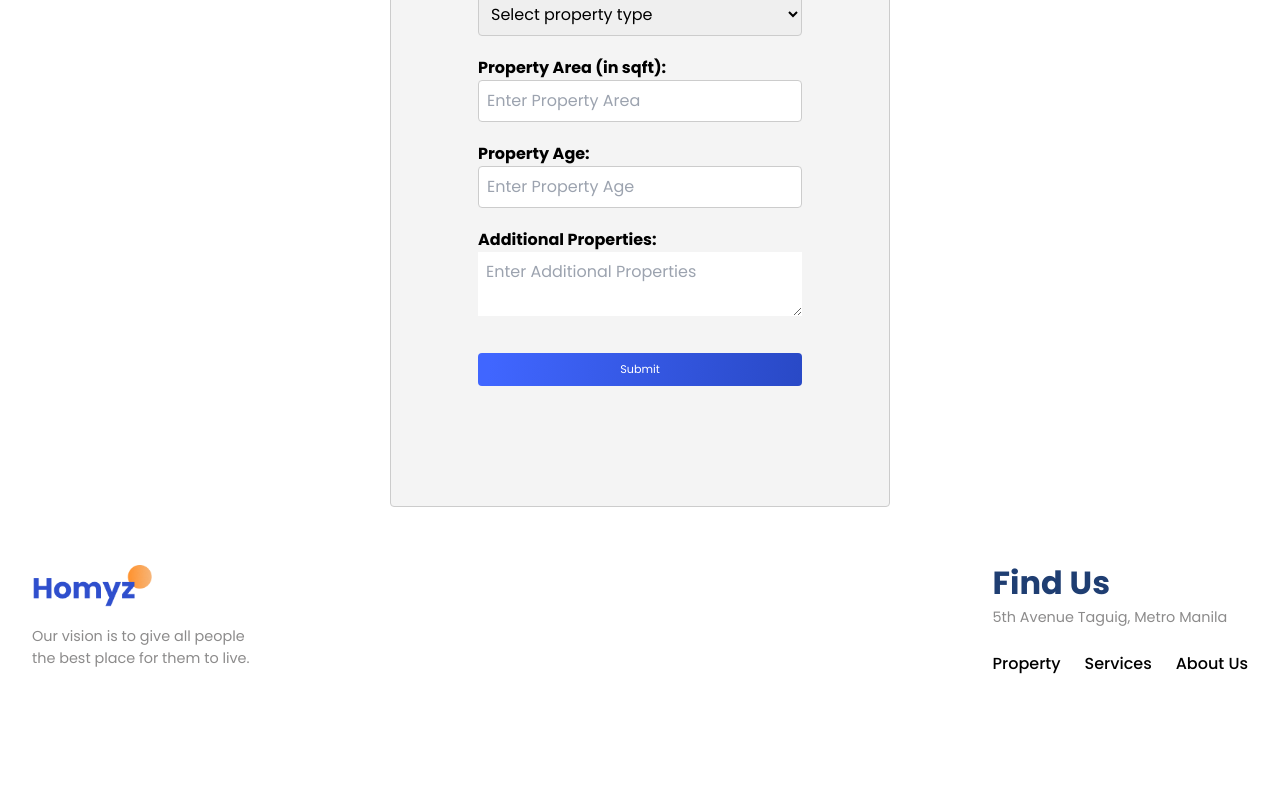
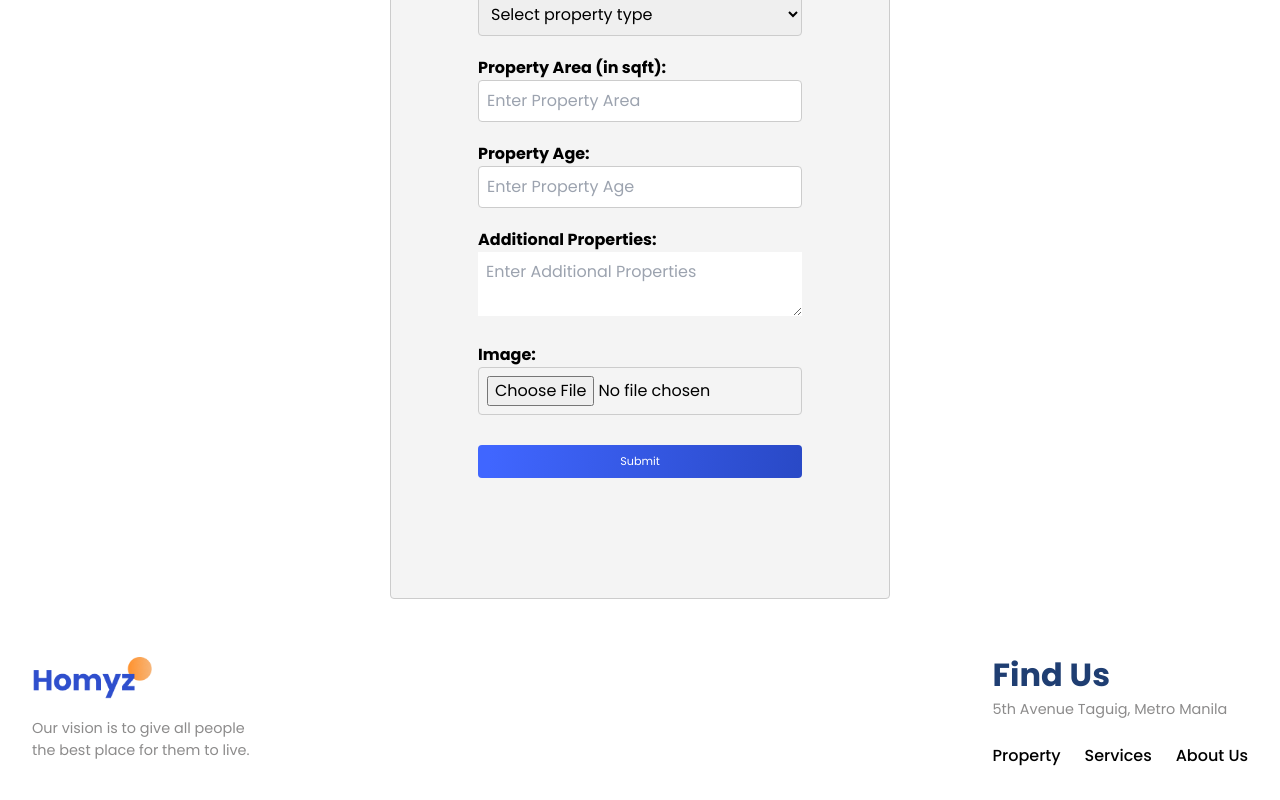
Before and after one commit to blhbhl/mp2-realestate, a React (Vite) app in the folder frontend/: page /sell-a-home in a window 1280 px wide. Shown: the part 715-1515 px from the top of the page. Before the commit the page ends 1423 px from the top, so only its background shows below. Built offline with nearby package versions, Linux system fonts and the light colour scheme.

Commit message:
add image input to valuation form

```diff
--- a/frontend/src/components/Seller/Seller.jsx
+++ b/frontend/src/components/Seller/Seller.jsx
@@ -13,13 +13,19 @@ const Seller = () => {
     propertyType: "",
     propertyArea: "",
     propertyAge: "",
-    additionalProperties: ""
+    additionalProperties: "",
+    image: null // Add image property to the state
   });
 
   const navigate = useNavigate();
   const [errors, setErrors] = useState({});
   const handleInput = (e) => {
-    setValues(prev => ({...prev, [e.target.name]: [e.target.value]}))
+    if (e.target.name === "image") {
+      // If the input field is an image, access the file using e.target.files[0]
+      setValues(prev => ({...prev, [e.target.name]: e.target.files[0]}));
+    } else {
+      setValues(prev => ({...prev, [e.target.name]: e.target.value}));
+    }
   };
 
   const handleSubmit = (event) => {
@@ -27,31 +33,45 @@ const Seller = () => {
 
     const err = Validation(values);
     setErrors(err);
-    if(err.name === "" &&
+    if (
+      err.name === "" &&
       err.email === "" &&
       err.phoneNumber === "" &&
       err.address === "" &&
       err.propertyType === "" &&
       err.propertyArea === "" &&
-      err.propertyAge === "" ) {
-      axios.post('http://localhost:3001/sell-a-home', values)
-      .then(response => {
-      if(response.data === "Failed") {
-        navigate('/');
+      err.propertyAge === ""
+    ) {
+      const formData = new FormData();
+      formData.append("image", values.image); // Append the image to the form data
+
+      // Append other form values to the form data
+      for (const key in values) {
+        if (key !== "image") {
+          formData.append(key, values[key]);
+        }
+      }
+
+      axios
+        .post("http://localhost:3001/sell-a-home", formData)
+        .then((response) => {
+          if (response.data === "Failed") {
+            navigate("/");
             alert("Submitted successfully!");
           } else {
             alert("Unable to submit the form!");
           }
         })
-    .catch(error => {
-      console.error('Error inserting seller: ', error);
+        .catch((error) => {
+          console.error("Error inserting seller: ", error);
         });
     }
   };
+
   return (
     <section className="for-sale" id="sale">
       <div id="sale" className="s-wrapper">
-        <div className="paddings innerWidth r-container">
+        <div className="paddings innercd Width r-container">
           <p className="orangeText p-marg">Sell A Home</p>
           <h2 className="primaryText">Valuation Request Form</h2>
 
@@ -66,7 +86,6 @@ const Seller = () => {
               />
               {errors.name && <span className="span-red">{errors.name}</span>}
 
-
               <label>Email:</label>
               <input
                 type="email"
@@ -76,7 +95,6 @@ const Seller = () => {
               />
               {errors.email && <span className="span-red">{errors.email}</span>}
 
-
               <label>Phone Number:</label>
               <input
                 type="tel"
@@ -84,7 +102,9 @@ const Seller = () => {
                 onChange={handleInput}
                 placeholder="Enter Phone Number"
               />
-                  {errors.phoneNumber && <span className="span-red">{errors.phoneNumber}</span>}
+              {errors.phoneNumber && (
+                <span className="span-red">{errors.phoneNumber}</span>
+              )}
 
               <label>Address:</label>
               <input
@@ -93,7 +113,9 @@ const Seller = () => {
                 onChange={handleInput}
                 placeholder="Enter Address"
               />
-                 {errors.address && <span className="span-red">{errors.address}</span>}
+              {errors.address && (
+                <span className="span-red">{errors.address}</span>
+              )}
 
               <label htmlFor="propertyType">Property Type:</label>
               <select
@@ -106,7 +128,9 @@ const Seller = () => {
                 <option value="apartment">Apartment</option>
                 <option value="condo">Condo</option>
               </select>
-              {errors.propertyType && <span className="span-red">{errors.propertyType}</span>}
+              {errors.propertyType && (
+                <span className="span-red">{errors.propertyType}</span>
+              )}
 
               <label htmlFor="propertyArea">Property Area (in sqft):</label>
               <input
@@ -116,7 +140,9 @@ const Seller = () => {
                 onChange={handleInput}
                 placeholder="Enter Property Area"
               />
-               {errors.propertyArea && <span className="span-red">{errors.propertyArea}</span>}
+              {errors.propertyArea && (
+                <span className="span-red">{errors.propertyArea}</span>
+              )}
 
               <label htmlFor="propertyAge">Property Age:</label>
               <input
@@ -137,8 +163,17 @@ const Seller = () => {
                 placeholder="Enter Additional Properties"
               ></textarea>
 
+              <label>Image:</label>
+              <input
+                type="file"
+                name="image"
+                onChange={handleInput}
+                accept="image/*"
+              />
 
-              <button type="submit" className="button">Submit</button>
+              <button type="submit" className="button">
+                Submit
+              </button>
             </form>
           </div>
         </div>
```
Lines whose indentation alone changed are shown as unchanged.
